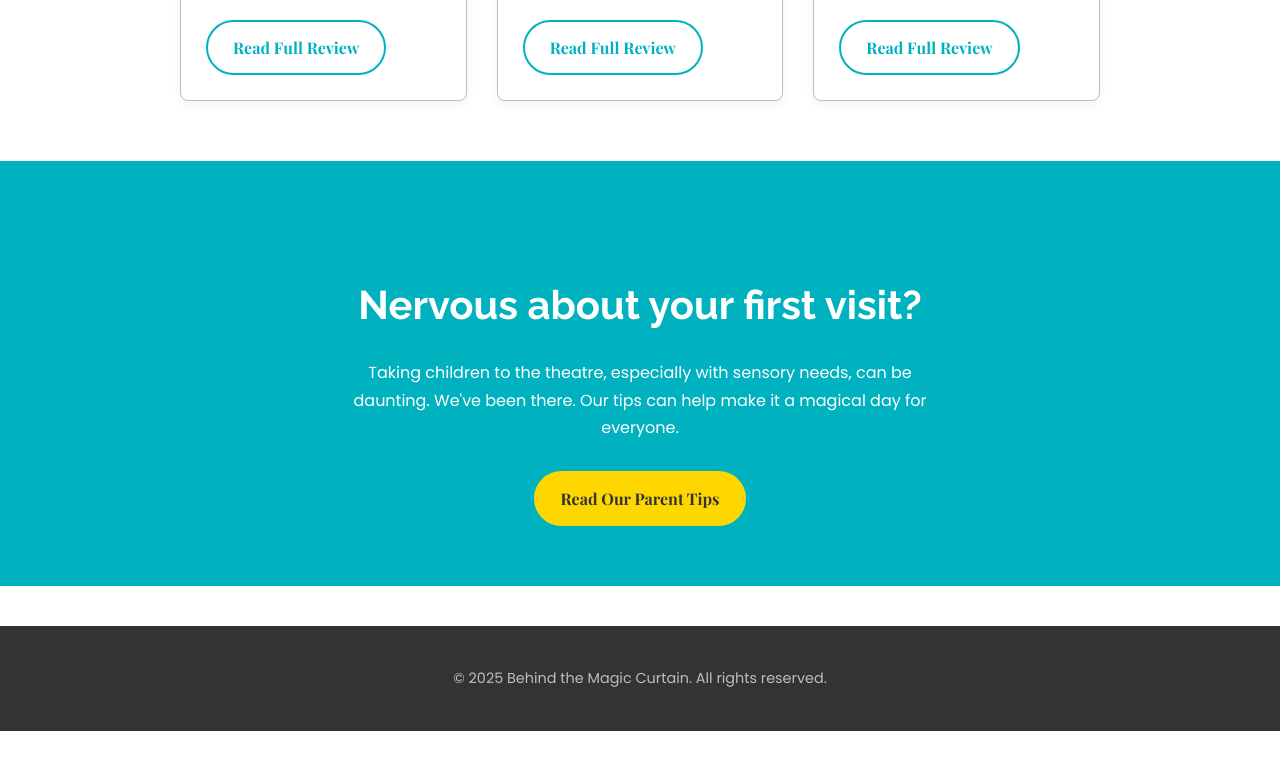
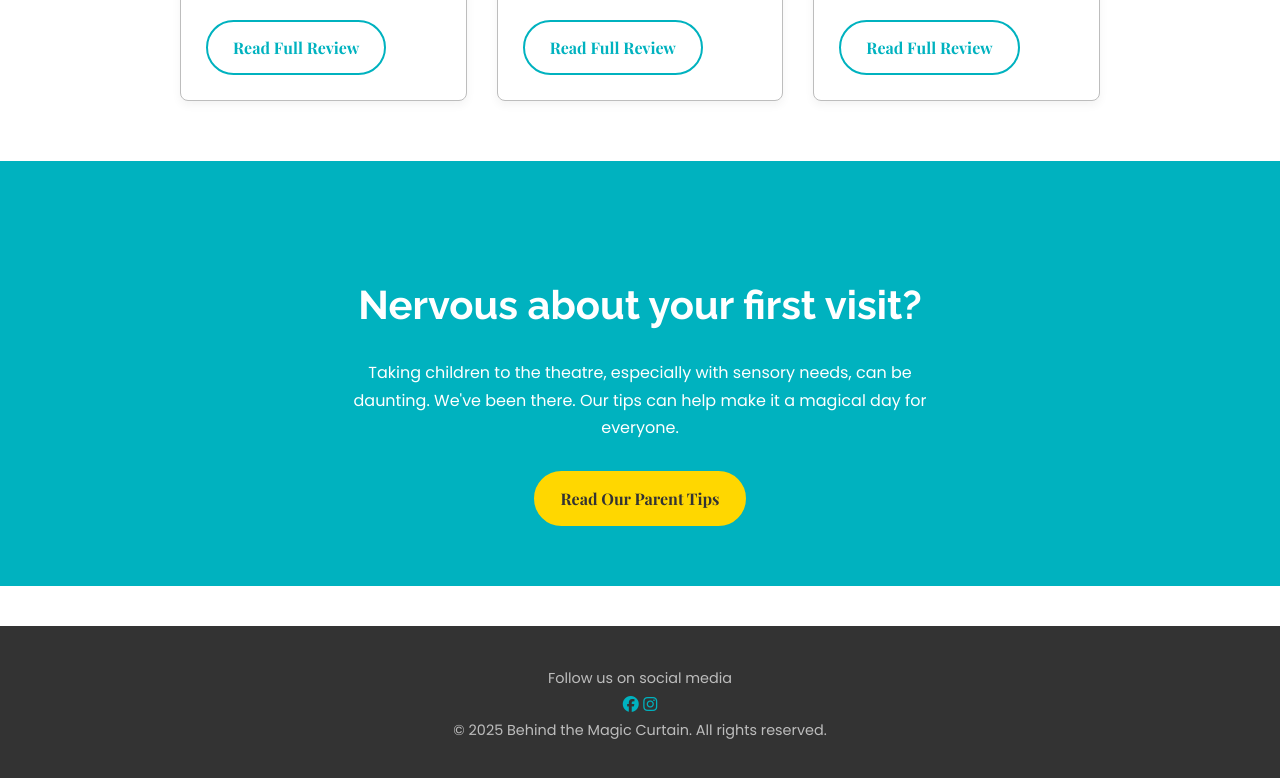
Before and after one commit to Behind-the-magic-curtain/Behind-the-magic-curtain.github.io, a plain HTML site: page index.html in a window 1280 px wide. Shown: the part 3362-4140 px from the top of the page. Before the commit the page ends 4093 px from the top, so only its background shows below. Drawn offline with nearby package versions, Linux system fonts and the light colour scheme.

Commit message:
Update index.html

```diff
--- a/index.html
+++ b/index.html
@@ -143,10 +143,24 @@
     </main>
 
     <footer class="site-footer">
-        <div class="container">
-            <p>&copy; 2025 Behind the Magic Curtain. All rights reserved.</p>
-            </div>
-    </footer>
+    <div class="container">
+
+        <p class="footer-social-tagline">Follow us on social media</p>
+
+        <div class="footer-social-links">
+            <a href="https://www.facebook.com/share/1GMtoVD5PB/" target="_blank" aria-label="Visit our Facebook page">
+                <i class="fa-brands fa-facebook"></i>
+            </a>
+            <a href="https://www.instagram.com/behind.the.magic.curtain" target="_blank" aria-label="Visit our Instagram page">
+                <i class="fa-brands fa-instagram"></i>
+            </a>
+        </div>
+
+        <p class="footer-copyright">&copy; 2025 Behind the Magic Curtain. All rights reserved.</p>
+
+    </div>
+</footer>
+
 
     <script src="script.js"></script>
 </body>
```
